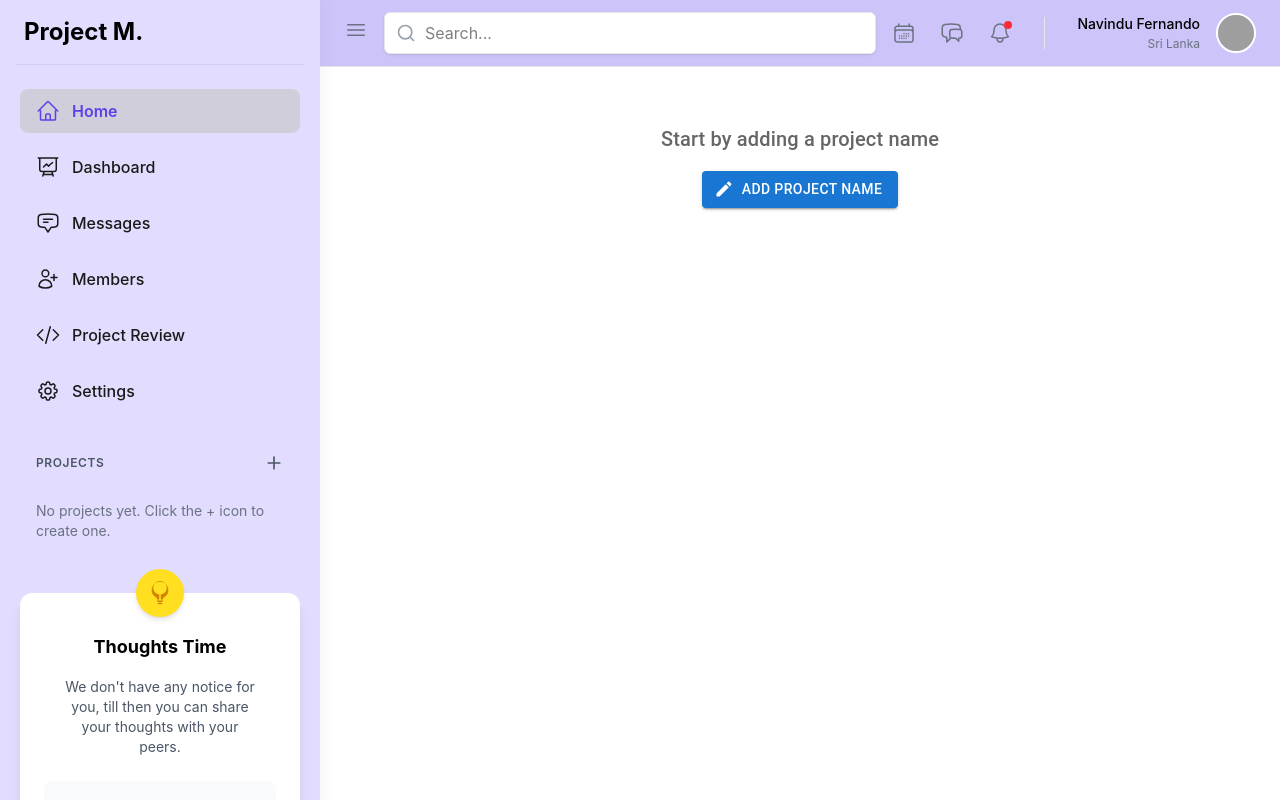
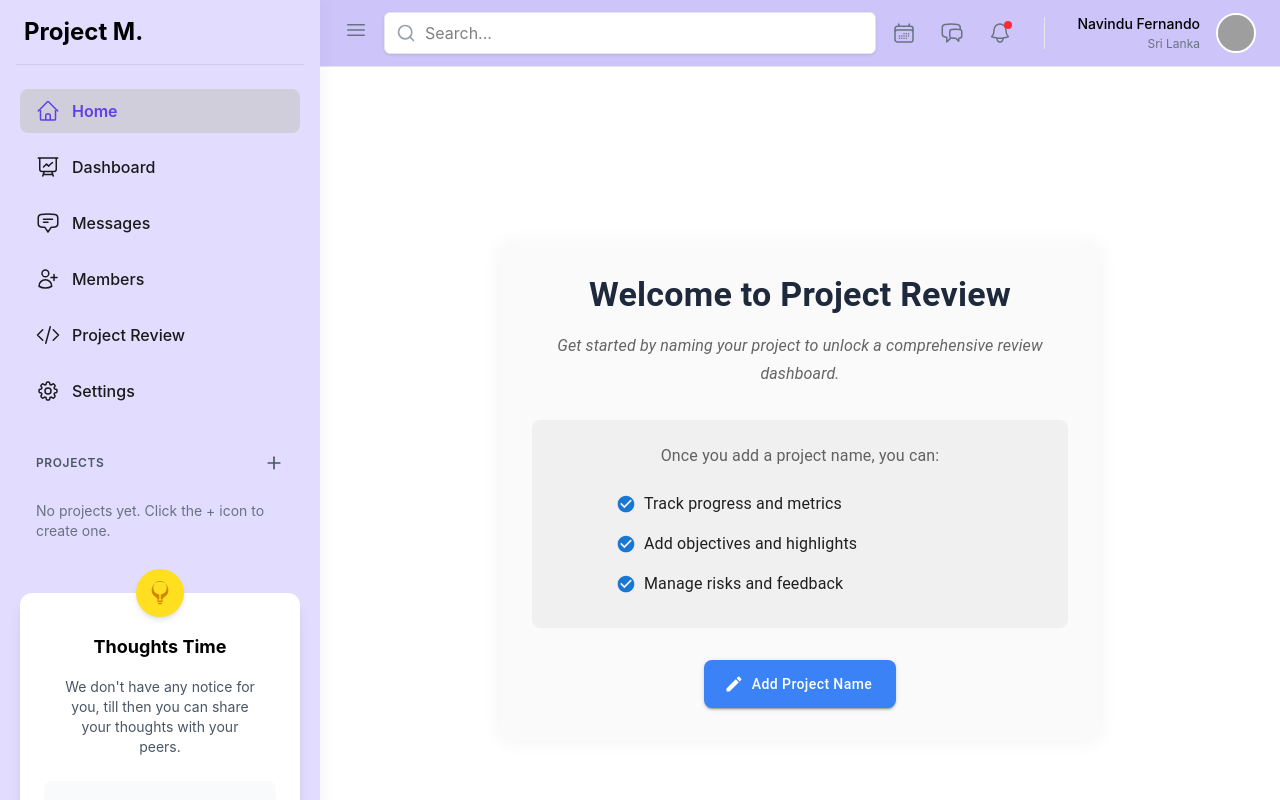
Before and after one commit to navindufernando/QUBIQ, a React (Vite) app in the folder common/sideandnavbar/: page /review in a window 1280 px wide. Shown: the top 800 px of the page. Built offline with nearby package versions, Linux system fonts and the light colour scheme; grey boxes are pictures that could not be loaded.

Commit message:
updated project review page

```diff
--- a/common/sideandnavbar/src/pages/ProjectReview/ProjectReview.tsx
+++ b/common/sideandnavbar/src/pages/ProjectReview/ProjectReview.tsx
@@ -360,20 +360,78 @@ const ProjectReview = () => {
 
   if (!hasContent) {
     return (
-      <Container maxWidth="xl" sx={{ py: 4 }}>
-        <Box sx={{ textAlign: "center" }}>
-          <Typography variant="h6" color="textSecondary">
-            Start by adding a project name
+      <Container maxWidth="xl" sx={{ py: 4, minHeight: "100vh", display: "flex", alignItems: "center" }}>
+        <Paper
+          elevation={0}
+          sx={{
+            p: 4,
+            borderRadius: 3,
+            boxShadow: "0 2px 20px rgba(0,0,0,0.05)",
+            width: "100%",
+            maxWidth: 600,
+            mx: "auto",
+            textAlign: "center",
+            bgcolor: "#fafafa",
+          }}
+        >
+          <Typography
+            variant="h4"
+            component="h1"
+            sx={{ fontWeight: 700, color: "#1e293b", mb: 2 }}
+          >
+            Welcome to Project Review
           </Typography>
+          <Typography
+            variant="subtitle1"
+            color="textSecondary"
+            sx={{ mb: 4, fontStyle: "italic" }}
+          >
+            Get started by naming your project to unlock a comprehensive review dashboard.
+          </Typography>
+          <Box
+            sx={{
+              bgcolor: "rgba(0, 0, 0, 0.04)",
+              p: 3,
+              borderRadius: 2,
+              mb: 4,
+            }}
+          >
+            <Typography variant="body1" color="textSecondary" sx={{ mb: 2 }}>
+              Once you add a project name, you can:
+            </Typography>
+            <List disablePadding sx={{ textAlign: "left", maxWidth: 400, mx: "auto" }}>
+              <ListItem sx={{ py: 0.5 }}>
+                <CheckCircleIcon fontSize="small" color="primary" sx={{ mr: 1 }} />
+                <ListItemText primary="Track progress and metrics" />
+              </ListItem>
+              <ListItem sx={{ py: 0.5 }}>
+                <CheckCircleIcon fontSize="small" color="primary" sx={{ mr: 1 }} />
+                <ListItemText primary="Add objectives and highlights" />
+              </ListItem>
+              <ListItem sx={{ py: 0.5 }}>
+                <CheckCircleIcon fontSize="small" color="primary" sx={{ mr: 1 }} />
+                <ListItemText primary="Manage risks and feedback" />
+              </ListItem>
+            </List>
+          </Box>
           <Button
             variant="contained"
             startIcon={<EditIcon />}
             onClick={handleOpenEditDialog}
-            sx={{ mt: 2 }}
+            sx={{
+              borderRadius: 2,
+              textTransform: "none",
+              fontWeight: 500,
+              boxShadow: 2,
+              bgcolor: "#3b82f6",
+              "&:hover": { bgcolor: "#2563eb" },
+              py: 1.5,
+              px: 3,
+            }}
           >
             Add Project Name
           </Button>
-        </Box>
+        </Paper>
 
         <Dialog
           open={isEditDialogOpen}
@@ -417,18 +475,23 @@ const ProjectReview = () => {
           mb: 4,
           borderRadius: 3,
           boxShadow: "0 2px 20px rgba(0,0,0,0.05)",
+          bgcolor: "#fafafa",
         }}
       >
         <Box
           sx={{
             display: "flex",
             justifyContent: "space-between",
-            alignItems: "flex-start",
+            alignItems: "center",
             mb: 2,
           }}
         >
           <Box sx={{ display: "flex", alignItems: "center" }}>
-            <Typography variant="h4" component="h1" sx={{ fontWeight: 700 }}>
+            <Typography
+              variant="h4"
+              component="h1"
+              sx={{ fontWeight: 700, color: "#1e293b" }}
+            >
               Project Review{project.name ? `: ${project.name}` : ""}
             </Typography>
             <IconButton
@@ -436,14 +499,20 @@ const ProjectReview = () => {
               sx={{ ml: 1 }}
               aria-label="edit project name"
             >
-              <EditIcon />
+              <EditIcon fontSize="small" />
             </IconButton>
           </Box>
           <Box sx={{ display: "flex", gap: 2 }}>
             <Button
               variant="outlined"
               startIcon={<CalendarTodayIcon />}
-              sx={{ borderRadius: 2, textTransform: "none", fontWeight: 500 }}
+              sx={{
+                borderRadius: 2,
+                textTransform: "none",
+                fontWeight: 500,
+                borderColor: "#64748b",
+                color: "#64748b",
+              }}
             >
               Export Report
             </Button>
@@ -455,6 +524,8 @@ const ProjectReview = () => {
                 textTransform: "none",
                 fontWeight: 500,
                 boxShadow: 2,
+                bgcolor: "#3b82f6",
+                "&:hover": { bgcolor: "#2563eb" },
               }}
             >
               Generate Insights
@@ -481,12 +552,12 @@ const ProjectReview = () => {
         <Typography
           variant="subtitle1"
           color="textSecondary"
-          sx={{ mt: 1, mb: 3 }}
+          sx={{ mt: 1, mb: 3, fontStyle: "italic" }}
         >
           A comprehensive analysis of project performance, feedback, and insights
         </Typography>
 
-        <Divider sx={{ my: 3 }} />
+        <Divider sx={{ my: 3, borderColor: "#e2e8f0" }} />
 
         <Box sx={{ mb: 2 }}>
           <Tabs
@@ -501,7 +572,10 @@ const ProjectReview = () => {
                 fontWeight: 600,
                 fontSize: "1rem",
                 minWidth: 120,
+                color: "#64748b",
+                "&.Mui-selected": { color: "#3b82f6" },
               },
+              "& .MuiTabs-indicator": { bgcolor: "#3b82f6" },
             }}
           >
             <Tab
@@ -1579,7 +1653,7 @@ const ProjectReview = () => {
               ))
             ) : (
               <Box sx={{ textAlign: "center", py: 4 }}>
-                <Typography variant="body1" color="textSecondary">q
+                <Typography variant="body1" color="textSecondary">
                   No team insights available yet.
                 </Typography>
               </Box>
```
